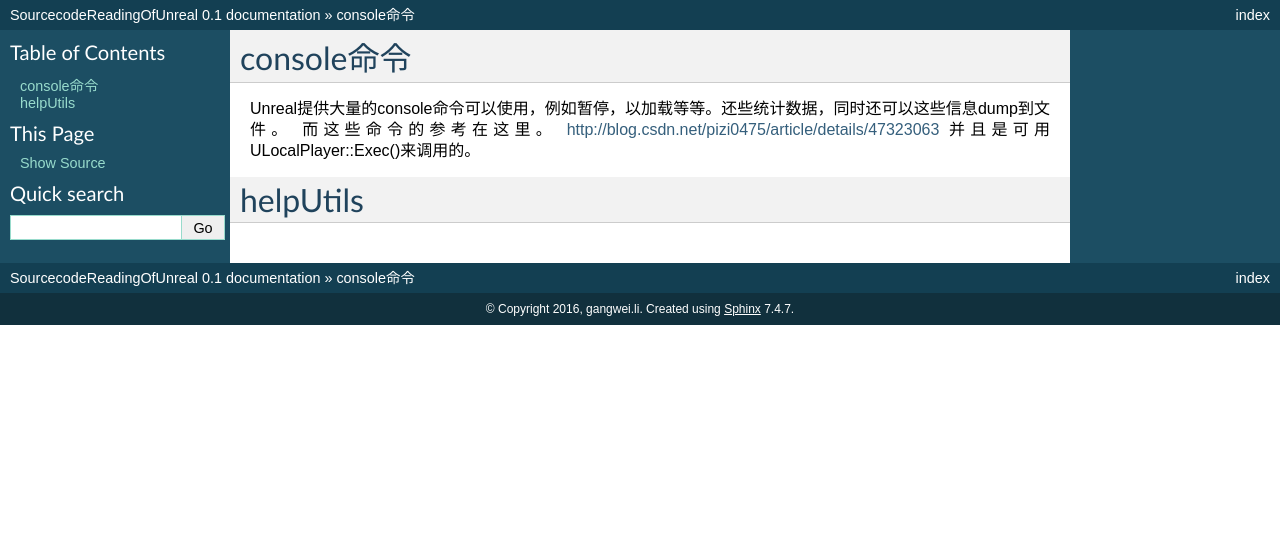
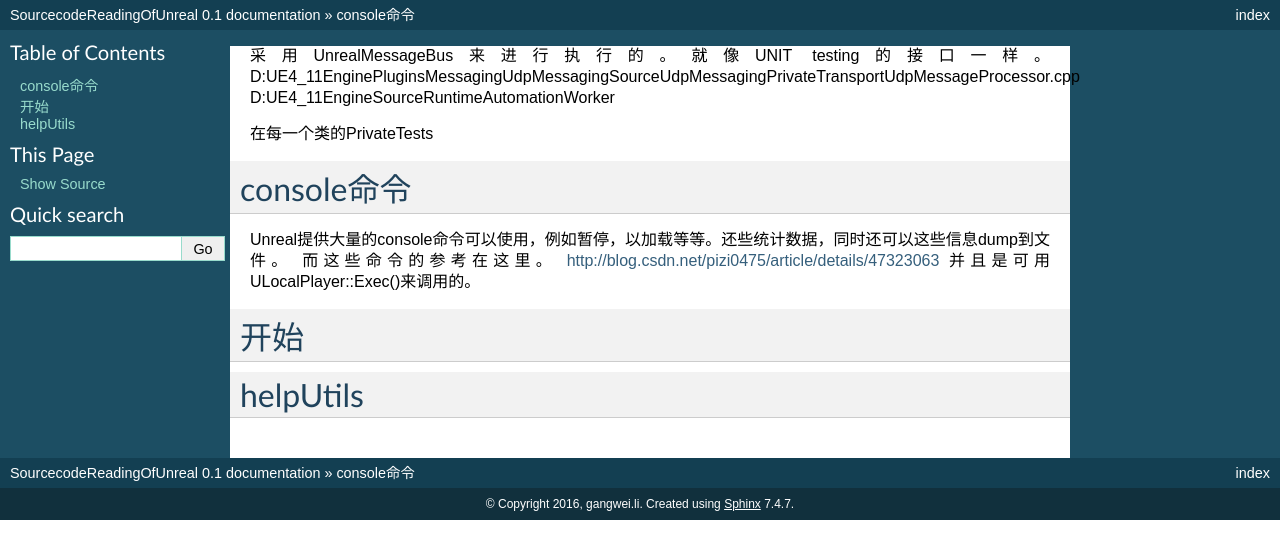
Before and after one commit to gwli/SourcecodeReadingOfUnreal, a Sphinx documentation site: the page built from source/content/Automation.rst, in a window 1280 px wide. Shown: the top 559 px of the page. Built offline with Sphinx 7.4.7, drawn with Linux system fonts in a browser that asks for light colours; formulas are drawn with MathJax 3; pages that are not in the unit, such as notebooks, are missing from menus.

Commit message:
automation workflow

```diff
--- a/source/content/Automation.rst
+++ b/source/content/Automation.rst
@@ -1,3 +1,10 @@
+采用UnrealMessageBus来进行执行的。就像UNIT testing的接口一样。
+D:\UE4_11\Engine\Plugins\Messaging\UdpMessaging\Source\UdpMessaging\Private\Transport\UdpMessageProcessor.cpp
+D:\UE4_11\Engine\Source\Runtime\AutomationWorker
+
+在每一个类的Private\Tests
+
+
 console命令
 ===========
 
@@ -8,5 +15,12 @@ http://blog.csdn.net/pizi0475/article/details/47323063
 
 
 
+开始
+====
+
+
+
+
+
 helpUtils
 =========
```
Also changed, not shown: source/content/New Text Document.txt (deleted).
